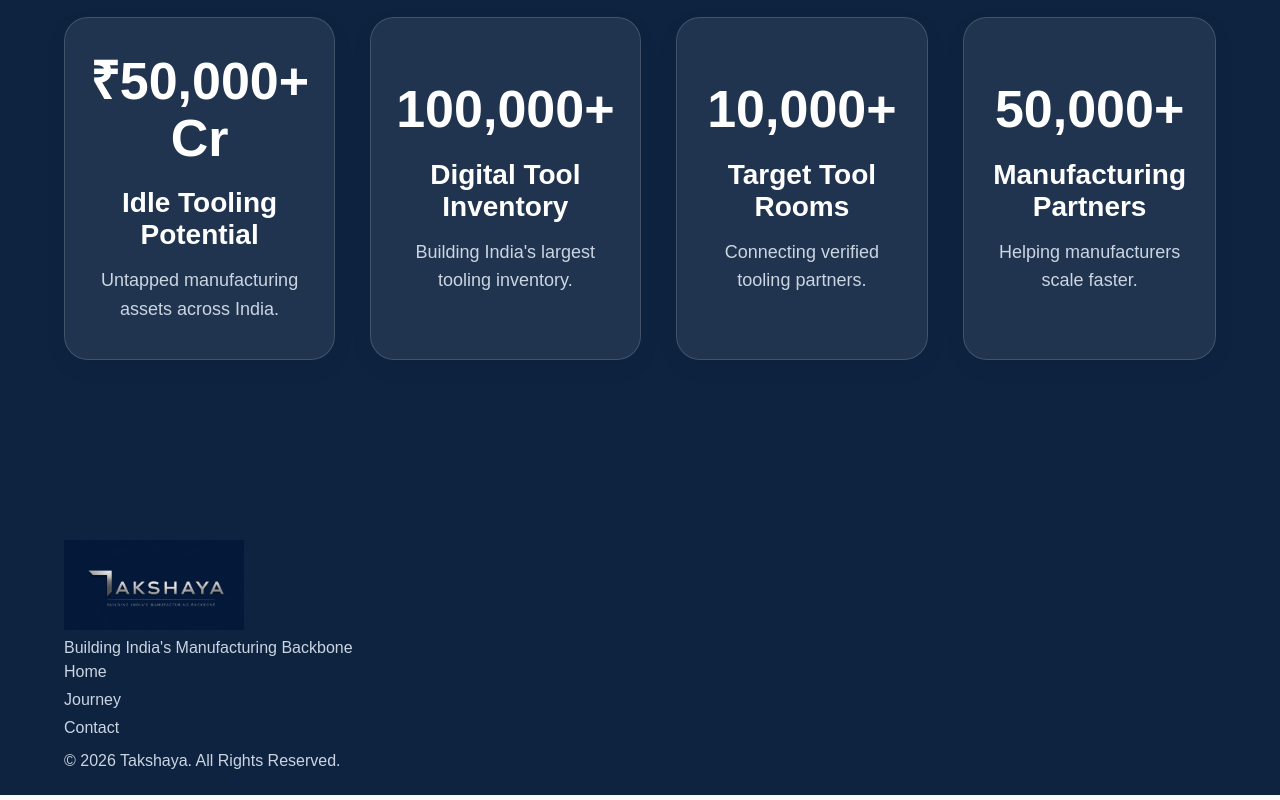
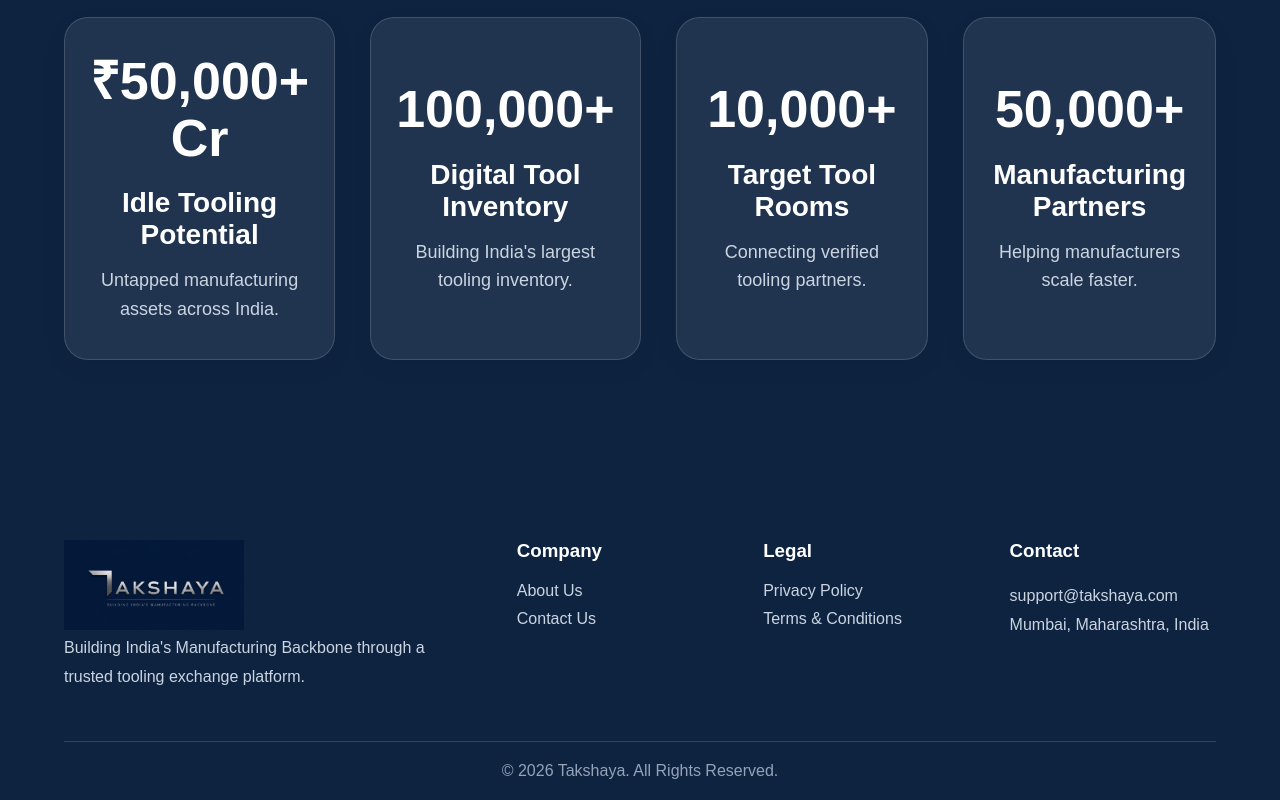
Before and after one commit to mohitshrma92-bot/takshaya-website, a React (Vite) app: page / in a window 1280 px wide. Shown: the part 5840-6640 px from the top of the page. Built offline with nearby package versions, Linux system fonts and the light colour scheme.

Commit message:
Restore footer and fix onboarding navigation

```diff
--- a/src/App.jsx
+++ b/src/App.jsx
@@ -2,6 +2,8 @@ import { BrowserRouter, Routes, Route } from "react-router-dom";
 
 // Public
 import Home from "./pages/Home";
+import PrivacyPolicy from "./pages/PrivacyPolicy";
+import Terms from "./pages/Terms";
 
 // Authentication
 import Login from "./pages/auth/Login";
@@ -45,6 +47,16 @@ function App() {
         <Route
           path="/"
           element={<Home />}
+        />
+
+        <Route
+          path="/privacy-policy"
+          element={<PrivacyPolicy />}
+        />
+
+        <Route
+          path="/terms"
+          element={<Terms />}
         />
 
 
--- a/src/Styles/auth/onboarding.css
+++ b/src/Styles/auth/onboarding.css
@@ -178,13 +178,15 @@
 ===================================================== */
 
 .button-group {
-  display: grid;
-
-  grid-template-columns: 150px 1fr;
-
+  display: flex;
+  align-items: center;
   gap: 14px;
-
+  width: 100%;
   margin-top: 10px;
+}
+.button-group > * {
+  flex: 1;
+  min-width: 0;
 }
 
 /* =====================================================
--- a/src/components/Footer.jsx
+++ b/src/components/Footer.jsx
@@ -1,9 +1,12 @@
 import logo from "../assets/logo/takshaya-logo.png";
+
 export default function Footer() {
   return (
-    <footer id="contact" className="footer">
-      <div className="container">
+    <footer className="footer">
+      <div className="container footer-grid">
 
+        {/* Brand */}
+        <div>
           <img
             src={logo}
             alt="Takshaya"
@@ -11,19 +14,39 @@ export default function Footer() {
           />
 
           <p>
-          Building India's Manufacturing Backbone
+            Building India's Manufacturing Backbone through a
+            trusted tooling exchange platform.
           </p>
-
-        <div className="footer-links">
-          <a href="#home">Home</a>
-          <a href="#journey">Journey</a>
-          <a href="#manufacturer">Contact</a>
         </div>
 
-        <p>
+        {/* Company */}
+        <div>
+          <h3>Company</h3>
+
+          <a href="/about">About Us</a>
+          <a href="/contact">Contact Us</a>
+        </div>
+
+        {/* Legal */}
+        <div>
+          <h3>Legal</h3>
+
+          <a href="/privacy-policy">Privacy Policy</a>
+          <a href="/terms">Terms &amp; Conditions</a>
+        </div>
+
+        {/* Contact */}
+        <div>
+          <h3>Contact</h3>
+
+          <p>support@takshaya.com</p>
+          <p>Mumbai, Maharashtra, India</p>
+        </div>
+
+      </div>
+
+      <div className="container copyright">
         © 2026 Takshaya. All Rights Reserved.
-        </p>
-
       </div>
     </footer>
   );
--- a/src/pages/auth/CompanyProfile.jsx
+++ b/src/pages/auth/CompanyProfile.jsx
@@ -161,7 +161,7 @@ export default function CompanyProfile() {
       aboutBusiness: formData.aboutBusiness,
     });
 
-    navigate("/gst-verification");
+    navigate("/business-roles");
   };
 
   /*
@@ -171,7 +171,7 @@ export default function CompanyProfile() {
    */
 
   const handleBack = () => {
-    navigate("/business-roles");
+    navigate("/verify-email");
   };
 
   /*
--- a/src/styles.css
+++ b/src/styles.css
@@ -749,7 +749,7 @@
 
     .footer-grid {
         display: grid;
-        grid-template-columns: 2fr 1fr 1fr;
+        grid-template-columns: 2fr 1fr 1fr 1fr;
         gap: 40px;
     }
 
```
Lines whose indentation alone changed are shown as unchanged.
